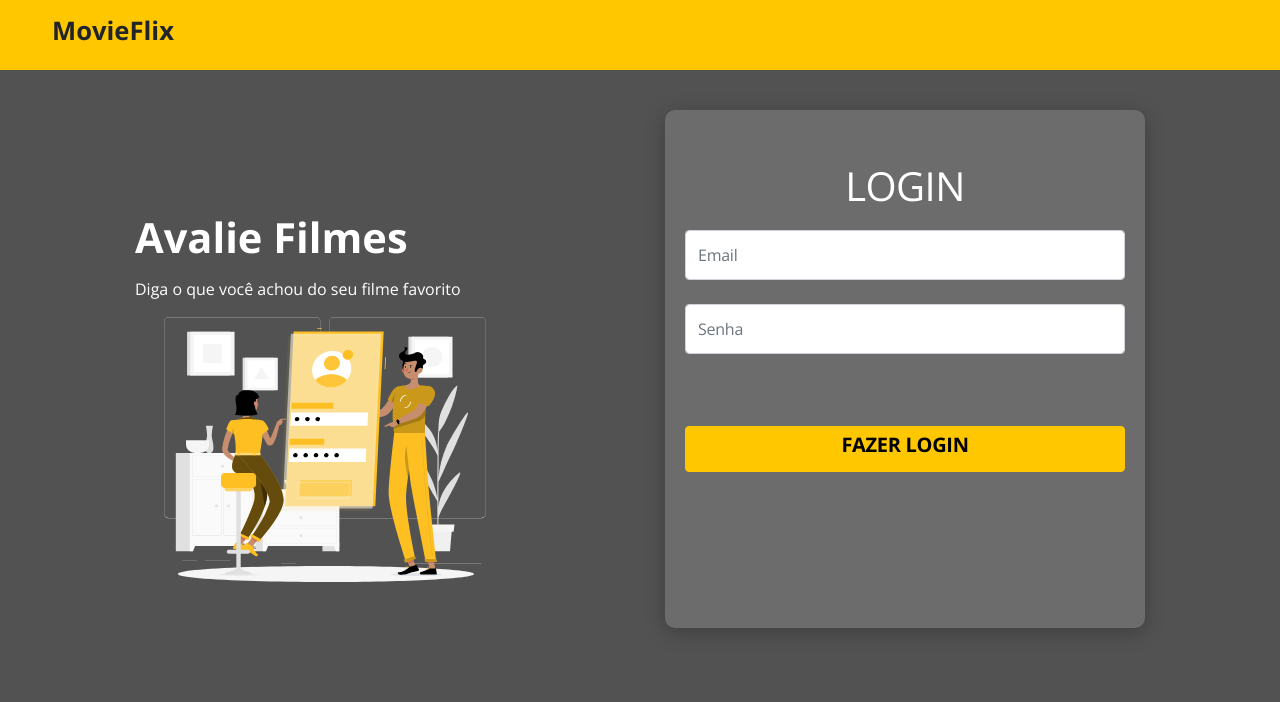
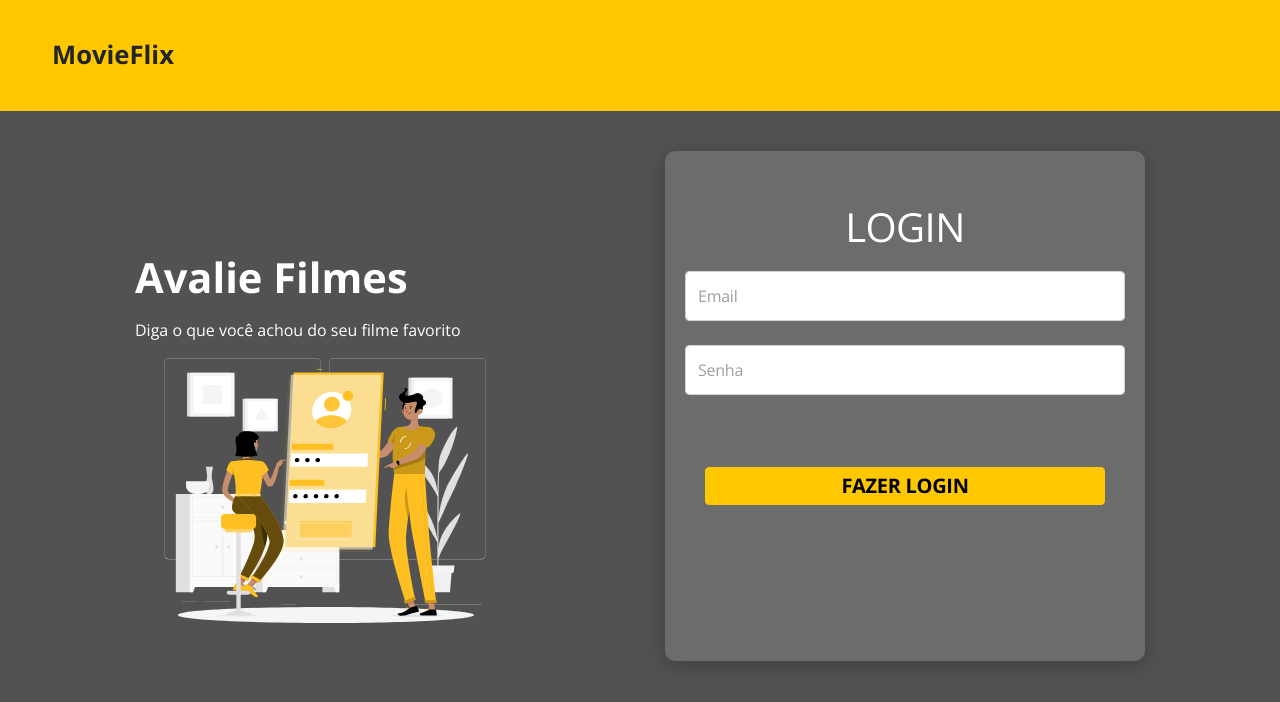
Before and after one commit to rbcysne/movieflix, a React (Create React App) app in the folder frontend/: page / in a window 1280 px wide. Shown: the top 702 px of the page. Built offline with nearby package versions, Linux system fonts and the light colour scheme; no server answers.

Commit message:
feat: Adjusting css stylesheet

```diff
--- a/frontend/package.json
+++ b/frontend/package.json
@@ -28,6 +28,7 @@
     "react-router-dom": "5.2.0",
     "react-scripts": "5.0.1",
     "react-select": "^5.8.0",
+    "react-toastify": "9.1.3",
     "typescript": "^4.1.2",
     "web-vitals": "^2.1.4"
   },
--- a/frontend/src/App.tsx
+++ b/frontend/src/App.tsx
@@ -1,10 +1,13 @@
+import 'react-toastify/dist/ReactToastify.css';
+import './assets/styles/custom.scss';
+import './App.css';
+
 import React, { useState } from 'react';
 import Routes from './Routes';
 
-import './App.css';
-import './assets/styles/custom.scss';
 import { AuthContextData } from 'types/AuthContextData';
 import { AuthContext } from 'AuthContext';
+import { ToastContainer } from 'react-toastify';
 
 
 function App() {
@@ -16,6 +19,7 @@ function App() {
   return (
     <AuthContext.Provider value={ {authContextData, setAuthContextData} }>
       <Routes />
+      <ToastContainer />
     </AuthContext.Provider>
   );
 }
--- a/frontend/src/components/ButtonIcon/styles.css
+++ b/frontend/src/components/ButtonIcon/styles.css
@@ -1,3 +1,8 @@
+.btn-container {
+    display: flex;
+    justify-content: center ;
+
+}
 
 .btn-container button {
     border-radius: 4px;
@@ -7,8 +12,22 @@
 .btn h6 {
     text-transform: uppercase;
     font-weight: 700;
-    font-size: 20px;
+    font-size: 16px;
     text-align: center;
     letter-spacing: -0.015em;
     color: #000000;
 }
+
+@media (min-width: 768px) {
+
+    .btn-container button {
+        width: 400px;
+    }
+}
+
+@media (min-width: 992px) {
+
+    .btn h6 {
+        font-size: 20px;
+    }
+}
--- a/frontend/src/components/MovieReviewForm/index.tsx
+++ b/frontend/src/components/MovieReviewForm/index.tsx
@@ -1,11 +1,13 @@
 import { AxiosRequestConfig } from 'axios';
 import { useForm } from 'react-hook-form';
+import { toast } from 'react-toastify';
 
 import ButtonIcon from 'components/ButtonIcon';
 import { ReviewFormData } from 'types/ReviewFormData';
 import { requestBackend } from 'util/requests';
 import './styles.css';
 import { MovieReview } from 'types/MovieReview';
+
 
 type Props = {
     movieId: string;
@@ -31,8 +33,12 @@ const MovieReviewForm = ( { movieId, onInsertReview } : Props) => {
             .then(response => {
                 setValue('text', '');
                 onInsertReview(response.data);
+                toast.info("Avaliação enviada com sucesso!");
                 console.log(response);
 
+            })
+            .catch(() => {
+                toast.error("Erro ao cadastrar avaliação!");
             })
     }
 
```
Also changed, not shown: 1 other file (tests, documents, lock files or other folders).
